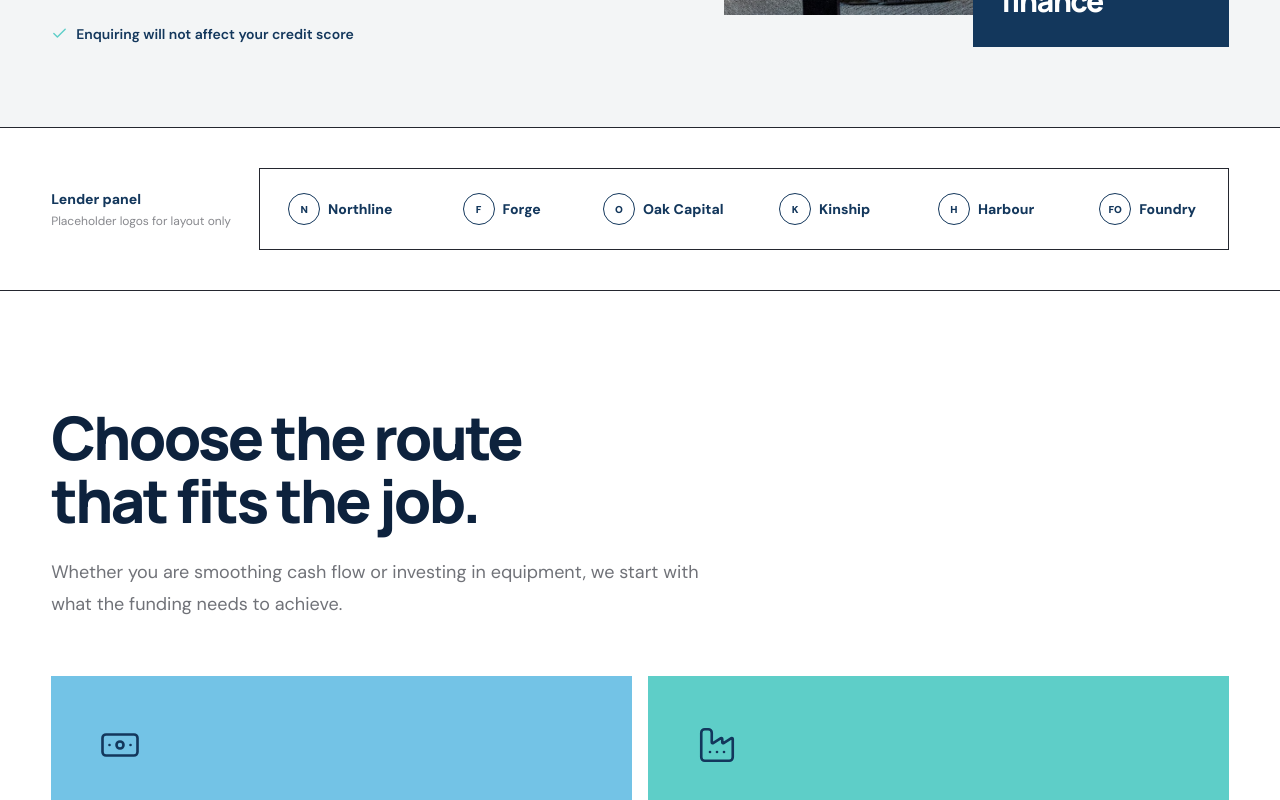
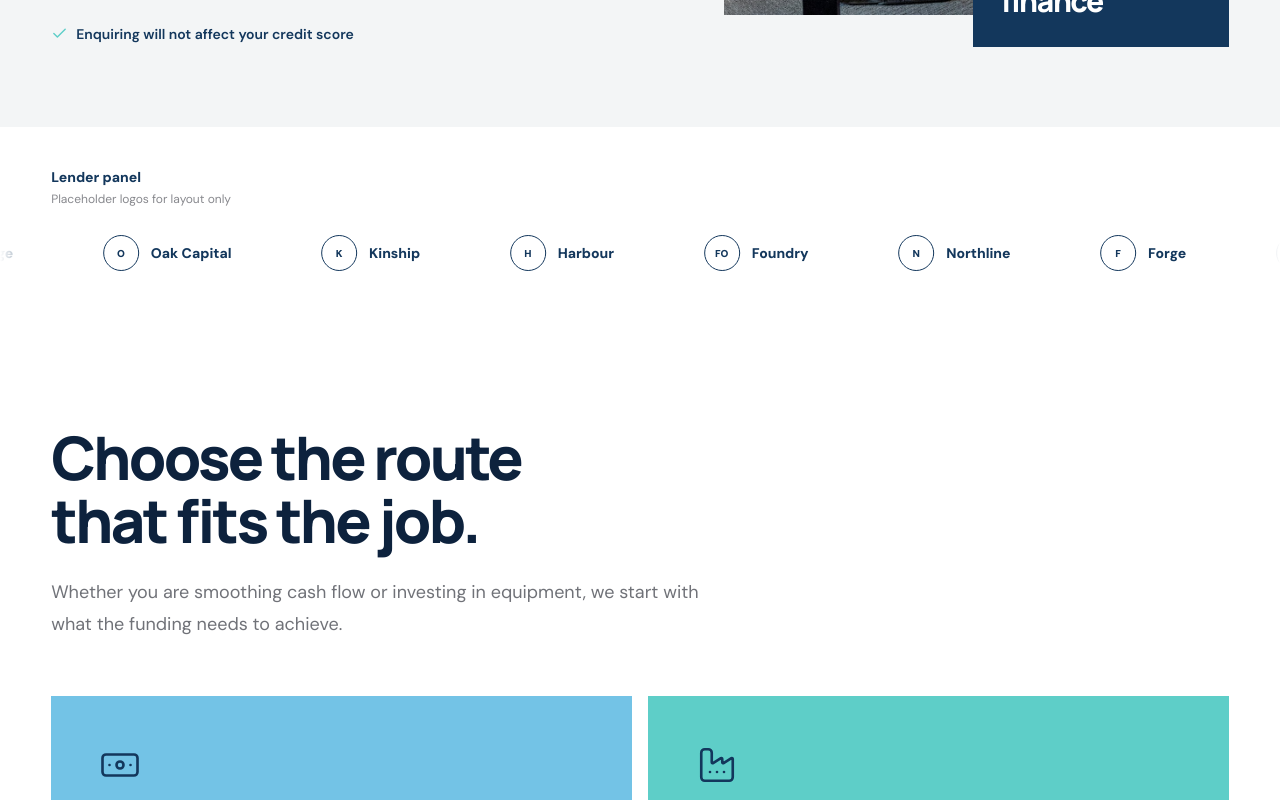
Before and after one commit to Louis-B-Work/float, a Next.js app: page / in a window 1280 px wide. Shown: the part 700-1500 px from the top of the page. Built offline with nearby package versions, Linux system fonts and the light colour scheme.

Commit message:
faq-sizes

```diff
--- a/src/app/globals.css
+++ b/src/app/globals.css
@@ -128,23 +128,22 @@ html.dark .float-card {
   box-shadow: 0 22px 60px rgba(0, 0, 0, 0.22);
 }
 
-.faq-answer {
+.faq-answer-shell {
+  display: grid;
+  grid-template-rows: 0fr;
   opacity: 0;
-  transform: translateY(0.4rem);
-  transition: opacity 180ms ease, transform 180ms ease;
+  transition:
+    grid-template-rows 300ms ease,
+    opacity 220ms ease;
 }
 
-.faq-card:hover .faq-answer,
-.faq-card:focus-visible .faq-answer {
-  opacity: 1;
-  transform: translateY(0);
+.faq-answer-shell > div {
+  overflow: hidden;
 }
 
-@media (hover: none) {
-  .faq-card .faq-answer {
-    opacity: 1;
-    transform: none;
-  }
+.faq-answer-shell.is-open {
+  grid-template-rows: 1fr;
+  opacity: 1;
 }
 
 html.dark .theme-logo:not(.invert) {
@@ -169,6 +168,40 @@ html.dark .border-navy\/20 {
 html.dark .border-white\/10,
 html.dark .border-white\/15 {
   border-color: rgba(255, 255, 255, 0.3);
+}
+
+.lender-marquee {
+  overflow: hidden;
+  mask-image: linear-gradient(
+    to right,
+    transparent,
+    black clamp(1rem, 4vw, 5rem),
+    black calc(100% - clamp(1rem, 4vw, 5rem)),
+    transparent
+  );
+}
+
+.lender-track {
+  display: flex;
+  width: max-content;
+  animation: lender-scroll 28s linear infinite;
+}
+
+.lender-group {
+  display: flex;
+  align-items: center;
+  gap: clamp(3rem, 7vw, 7rem);
+  padding-right: clamp(3rem, 7vw, 7rem);
+}
+
+.lender-marquee:hover .lender-track {
+  animation-play-state: paused;
+}
+
+@keyframes lender-scroll {
+  to {
+    transform: translateX(-50%);
+  }
 }
 
 .mobile-card-rail {
--- a/src/app/page.tsx
+++ b/src/app/page.tsx
@@ -102,11 +102,12 @@ export default function Home() {
           </div>
         </div>
       </section>
-      <section className="section-space bg-mist">
+      <section className="bg-mist py-10 md:py-12">
         <div className="page-shell">
           <SectionHeading
             title="Questions business owners often ask."
-            copy="The useful basics before you start an enquiry. Hover over a card to reveal the answer."
+            copy="The useful basics before you start an enquiry. Select a question to reveal the answer."
+            compact
           />
           <FaqCards />
         </div>
--- a/src/components/faq-cards.tsx
+++ b/src/components/faq-cards.tsx
@@ -1,5 +1,7 @@
+"use client";
+
 import { Plus } from "lucide-react";
-import { MobileCardRail } from "@/components/mobile-card-rail";
+import { useState } from "react";
 
 const faqs = [
   {
@@ -34,30 +36,52 @@ const faqs = [
   },
 ];
 
-const colours = ["bg-sky", "bg-aqua", "bg-coral"];
+export function FaqCards() {
+  const [openQuestion, setOpenQuestion] = useState<string | null>(null);
 
-export function FaqCards() {
   return (
-    <MobileCardRail className="mt-10 md:grid-cols-2 md:gap-4 lg:mt-14 lg:grid-cols-3">
-      {faqs.map((faq, index) => (
+    <div className="mt-7 grid grid-cols-1 gap-2">
+      {faqs.map((faq) => (
         <article
           key={faq.question}
-          tabIndex={0}
-          className={`faq-card group min-h-72 border border-navy/20 p-7 text-navy-deep ${colours[index % colours.length]}`}
+          className="faq-card border border-navy/20 bg-sky text-navy-deep"
         >
-          <div className="flex items-start justify-between gap-5">
-            <h3 className="display text-xl font-extrabold leading-tight">
+          <button
+            type="button"
+            className="flex w-full cursor-pointer items-start justify-between gap-5 p-4 text-left"
+            aria-expanded={openQuestion === faq.question}
+            aria-controls={`faq-${faqs.indexOf(faq)}`}
+            onClick={() =>
+              setOpenQuestion((current) =>
+                current === faq.question ? null : faq.question,
+              )
+            }
+          >
+            <h3 className="display text-lg font-extrabold leading-tight">
               {faq.question}
             </h3>
-            <span className="grid size-8 shrink-0 place-items-center rounded-full border border-navy/25 text-navy transition-transform group-hover:rotate-45 group-focus-visible:rotate-45">
-              <Plus size={16} aria-hidden />
+            <span
+              className={`grid size-7 shrink-0 place-items-center rounded-full border border-navy/25 text-navy transition-transform duration-300 ${
+                openQuestion === faq.question ? "rotate-45" : ""
+              }`}
+            >
+              <Plus size={14} aria-hidden />
             </span>
+          </button>
+          <div
+            id={`faq-${faqs.indexOf(faq)}`}
+            className={`faq-answer-shell ${
+              openQuestion === faq.question ? "is-open" : ""
+            }`}
+          >
+            <div>
+              <p className="px-4 pb-4 text-sm leading-6 text-navy-deep/75">
+                {faq.answer}
+              </p>
+            </div>
           </div>
-          <p className="faq-answer mt-7 text-sm leading-7 text-navy-deep/75">
-            {faq.answer}
-          </p>
         </article>
       ))}
-    </MobileCardRail>
+    </div>
   );
 }
--- a/src/components/lender-strip.tsx
+++ b/src/components/lender-strip.tsx
@@ -9,27 +9,35 @@ const lenders = [
 
 export function LenderStrip() {
   return (
-    <section className="border-y border-line bg-white py-10">
+    <section className="overflow-hidden bg-white py-10">
       <div className="page-shell">
-        <div className="flex flex-col gap-7 lg:flex-row lg:items-center">
-          <div className="shrink-0">
         <h2 className="text-sm font-extrabold text-navy">Lender panel</h2>
         <p className="mt-1 text-xs text-ink/55">Placeholder logos for layout only</p>
       </div>
-          <div className="grid flex-1 grid-cols-2 gap-px overflow-hidden border border-line bg-line sm:grid-cols-3 lg:grid-cols-6">
+      <div className="lender-marquee mt-7" aria-label="Placeholder lender panel">
+        <div className="lender-track">
+          {[false, true].map((duplicate) => (
+            <div
+              key={String(duplicate)}
+              className="lender-group"
+              aria-hidden={duplicate || undefined}
+            >
               {lenders.map((lender) => (
               <div
                 key={lender.name}
-                className="flex min-h-20 items-center justify-center gap-2 bg-white px-4 text-navy"
+                className="flex shrink-0 items-center gap-3 text-navy"
                 aria-label={`${lender.name}, placeholder lender`}
               >
-                <span className="grid size-8 place-items-center rounded-full border border-current text-[10px] font-black">
+                <span className="grid size-9 place-items-center rounded-full border border-current text-[10px] font-black">
                   {lender.mark}
                 </span>
-                <span className="text-sm font-extrabold">{lender.name}</span>
+                <span className="whitespace-nowrap text-sm font-extrabold">
+                  {lender.name}
+                </span>
               </div>
               ))}
             </div>
+          ))}
         </div>
       </div>
     </section>
--- a/src/components/ui.tsx
+++ b/src/components/ui.tsx
@@ -32,17 +32,19 @@ export function SectionHeading({
   title,
   copy,
   light = false,
+  compact = false,
 }: {
   title: string;
   copy?: string;
   light?: boolean;
+  compact?: boolean;
 }) {
   return (
     <div className="max-w-3xl">
-      <h2 className={`display balance text-4xl font-extrabold leading-[1.05] md:text-6xl ${light ? "text-white" : "text-navy-deep"}`}>
+      <h2 className={`display balance font-extrabold leading-[1.05] ${compact ? "text-3xl md:text-4xl" : "text-4xl md:text-6xl"} ${light ? "text-white" : "text-navy-deep"}`}>
         {title}
       </h2>
-      {copy && <p className={`mt-6 max-w-2xl text-lg leading-8 ${light ? "text-white/70" : "text-ink/65"}`}>{copy}</p>}
+      {copy && <p className={`${compact ? "mt-3 text-base leading-7" : "mt-6 text-lg leading-8"} max-w-2xl ${light ? "text-white/70" : "text-ink/65"}`}>{copy}</p>}
     </div>
   );
 }
```
Lines whose indentation alone changed are shown as unchanged.
